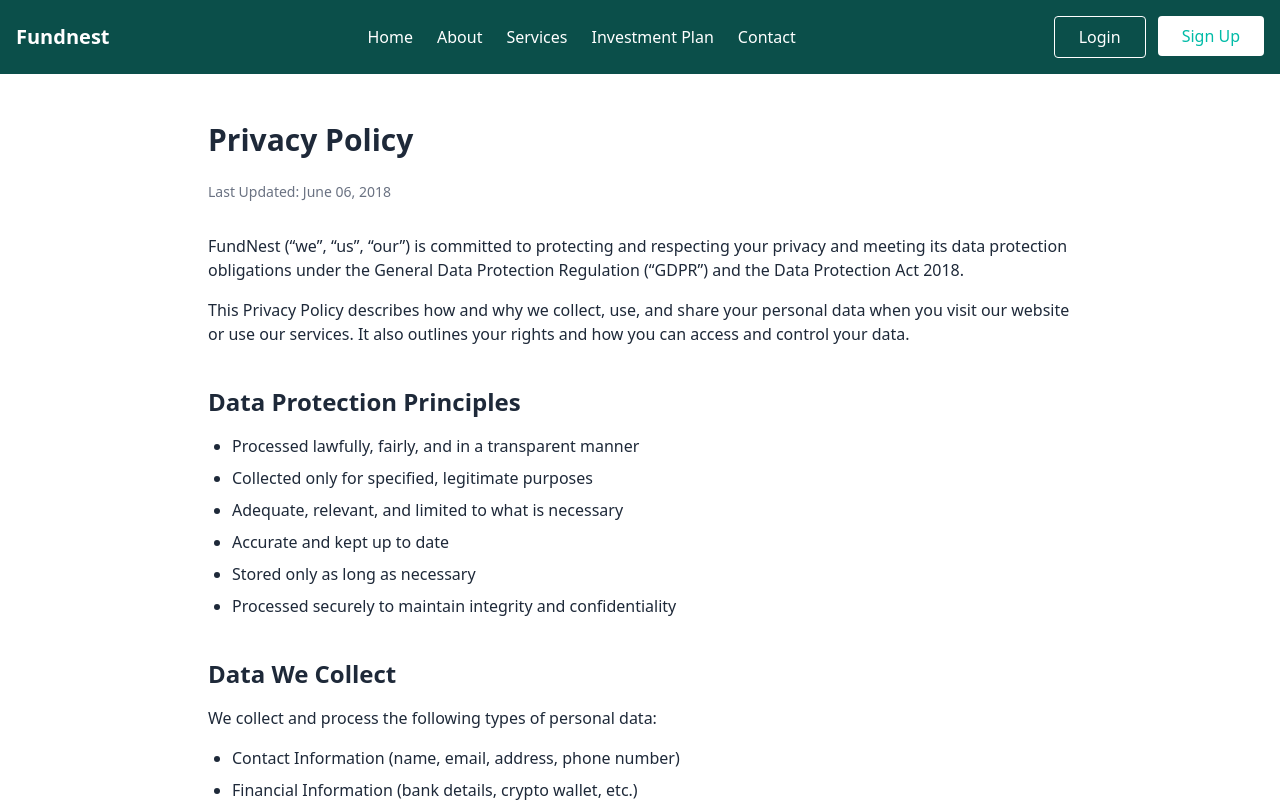
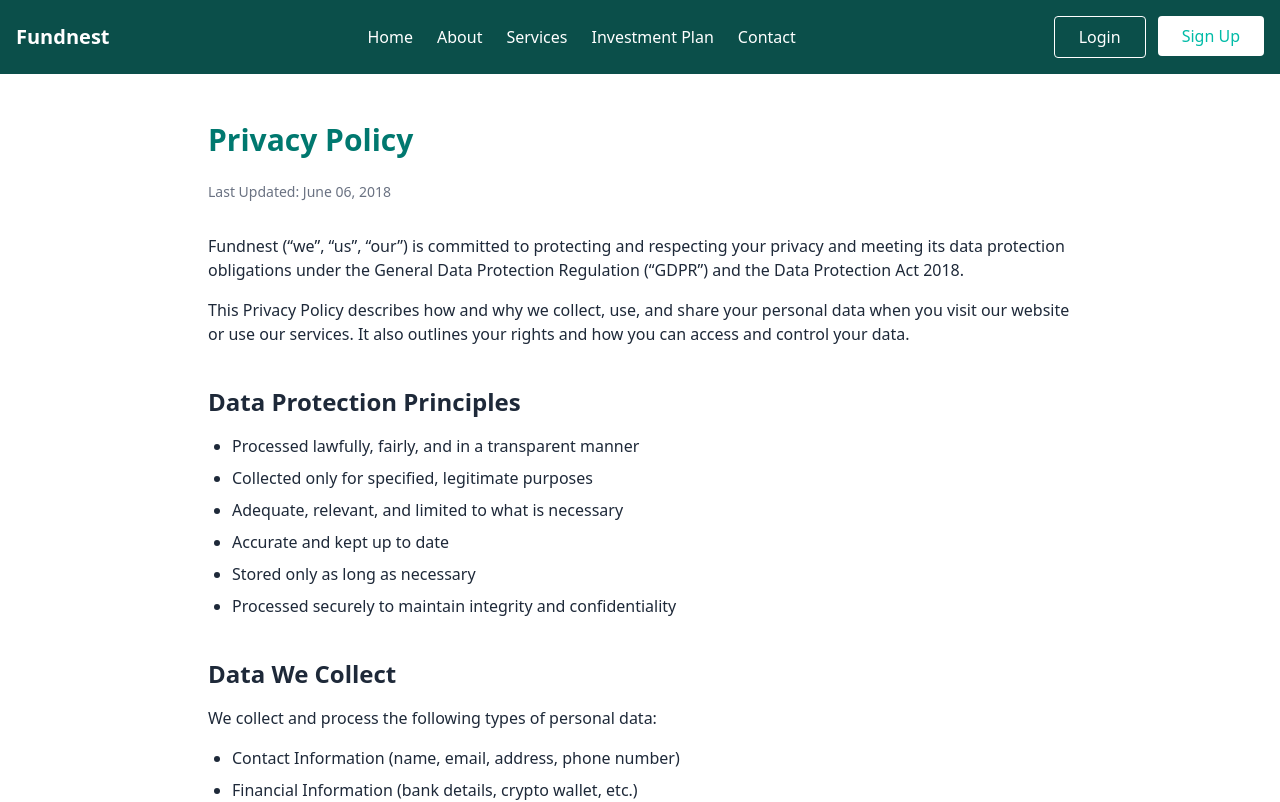
Before and after one commit to buywebteam/fundnest, a React (Vite) app: page /privacy in a window 1280 px wide. Shown: the top 802 px of the page. Built offline with nearby package versions, Linux system fonts and the light colour scheme.

Commit message:
feat: Enhance Privacy Policy and Terms and Conditions pages with improved headings and styling

```diff
--- a/src/pages/PrivacyPolicy.tsx
+++ b/src/pages/PrivacyPolicy.tsx
@@ -1,12 +1,12 @@
 const PrivacyPolicy = () => {
   return (
     <div className="max-w-4xl mx-auto px-4 py-12 text-gray-800">
-      <h1 className="text-3xl font-bold mb-6">Privacy Policy</h1>
+      <h1 className="text-3xl font-bold mb-6 text-teal-700">Privacy Policy</h1>
       <p className="text-sm text-gray-500 mb-8">Last Updated: June 06, 2018</p>
 
       <section className="mb-10">
         <p className="mb-4">
-          FundNest (“we”, “us”, “our”) is committed to protecting and respecting
+          Fundnest (“we”, “us”, “our”) is committed to protecting and respecting
           your privacy and meeting its data protection obligations under the
           General Data Protection Regulation (“GDPR”) and the Data Protection
           Act 2018.
--- a/src/pages/TermsOfService.tsx
+++ b/src/pages/TermsOfService.tsx
@@ -1,7 +1,9 @@
 const TermsAndConditions = () => {
   return (
     <div className="max-w-4xl mx-auto p-6 text-sm md:text-base text-gray-800">
-      <h1 className="text-2xl font-bold mb-4">Terms and Conditions</h1>
+      <h1 className="text-3xl font-bold mb-4 text-teal-700">
+        Terms and Conditions
+      </h1>
 
       <section className="mb-6">
         <h2 className="text-xl font-semibold mb-2">1. Objectives</h2>
```
